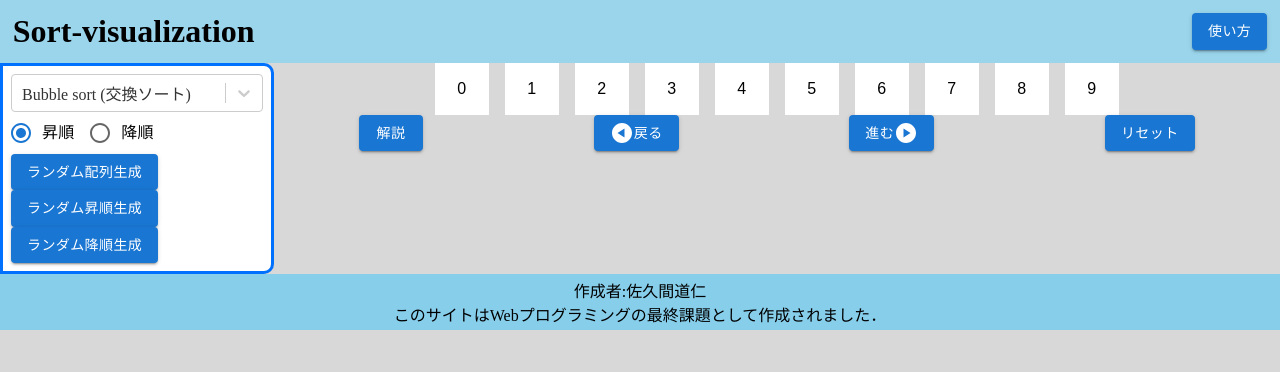
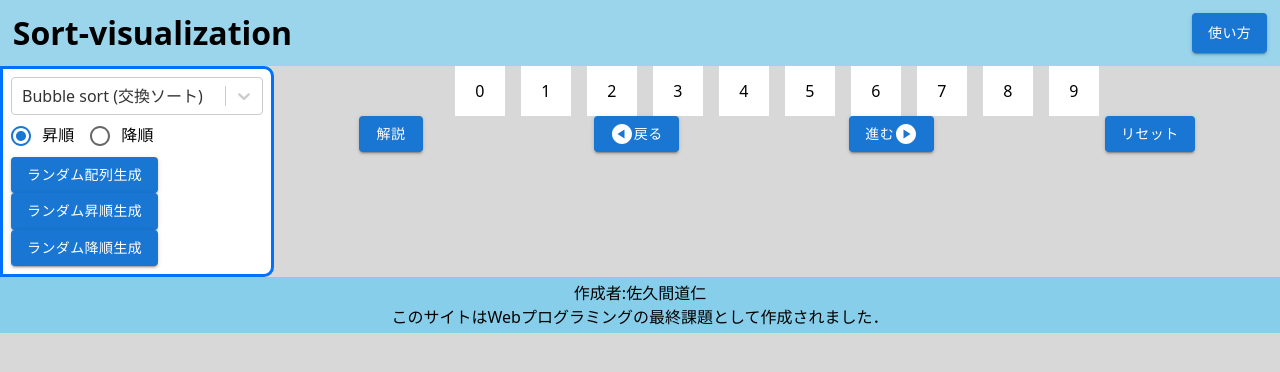
Before and after one commit to mitchi-0719/sort-visualization, a React (Vite) app: page / in a window 1280 px wide. Shown: the top 372 px of the page. Built offline with nearby package versions, Linux system fonts and the light colour scheme.

Commit message:
resetの追加と不要なcssの削除

```diff
--- a/src/components/Footer.jsx
+++ b/src/components/Footer.jsx
@@ -1,10 +1,19 @@
-import style from "../styles/Footer.module.css";
+import { Box } from "@mui/material";
 
 export const Footer = () => {
   return (
-    <footer className={style.footer}>
+    <Box
+      display="flex"
+      flexDirection="column"
+      justifyContent="center"
+      textAlign="center"
+      bgcolor="skyblue"
+      padding="4px 0"
+      width="100%"
+      flexShrink="0"
+    >
       <p>作成者:佐久間道仁</p>
       <p>このサイトはWebプログラミングの最終課題として作成されました．</p>
-    </footer>
+    </Box>
   );
 };
--- a/src/components/Header.jsx
+++ b/src/components/Header.jsx
@@ -1,11 +1,15 @@
-import { Button } from "@mui/material";
-import styles from "../styles/Header.module.css"
+import { Box, Button } from "@mui/material";
 
 export const Header = () => {
   return (
-    <header className={styles.header}>
-      <h1>Sort-visualization</h1>
+    <Box
+      display="flex"
+      justifyContent="space-between"
+      p="1%"
+      bgcolor="rgb(154, 213, 236)"
+    >
+      <h1 style={{margin: 0}}>Sort-visualization</h1>
       <Button variant="contained">使い方</Button>
-    </header>
+    </Box>
   );
-}
+};
--- a/src/components/sort/SortButton.jsx
+++ b/src/components/sort/SortButton.jsx
@@ -1,13 +1,12 @@
 import { Box, Button } from "@mui/material";
 import { PlayCircle } from "@mui/icons-material/";
-import styles from "../../styles/ButtonArea.module.css";
 
 export const ButtonArea = () => {
   return (
-    <Box className={styles.container}>
+    <Box display="flex" justifyContent="space-around">
       <Button variant="contained">解説</Button>
       <Button variant="contained">
-        <PlayCircle className={styles.reverse} />
+        <PlayCircle sx={{transform: "scale(-1, 1)"}}/>
         戻る
       </Button>
       <Button variant="contained">
--- a/src/main.jsx
+++ b/src/main.jsx
@@ -1,5 +1,6 @@
 import { createRoot } from "react-dom/client";
 import App from "./App";
+import "./styles/Reset.css"
 import "./styles/global.css"
 
 createRoot(document.querySelector("#content")).render(<App />);
--- a/src/styles/ArraySetting.module.css
+++ /dev/null
@@ -1,25 +0,0 @@
-@charset "utf-8";
-
-.buttons {
-  display: flex;
-  flex-direction: column;
-  justify-content: space-around;
-  padding: 64px 0;
-}
-
-.buttons * {
-  margin: 0.5rem;
-}
-
-.inputArea {
-
-}
-
-.inputLabel {
-  display: flex;
-  flex-direction: column;
-}
-
-.input {
-
-}
--- a/src/styles/ButtonArea.module.css
+++ /dev/null
@@ -1,10 +0,0 @@
-@charset "UTF-8";
-
-.container {
-  display: flex;
-  justify-content: space-around;
-}
-
-.reverse {
-  transform: scale(-1, 1);
-}
--- a/src/styles/Footer.module.css
+++ /dev/null
@@ -1,16 +0,0 @@
-@charset "utf-8";
-
-.footer {
-  display: flex;
-  flex-direction: column;
-  justify-content: center;
-  text-align: center;
-  background-color: skyblue;
-  padding: 4px 0;
-  width: 100%;
-  flex-shrink: 0;
-}
-
-.footer p {
-  margin: 0;
-}
--- a/src/styles/Setting.module.css
+++ /dev/null
@@ -1,22 +0,0 @@
-@charset "utf-8";
-
-.container {
-  width: 70%;
-}
-
-.settingArea {
-  display: flex;
-  background-color: white;
-  justify-content: space-between;
-  padding: 4px;
-}
-
-.settingArea > *{
-  margin: 0 5px;
-}
-
-.btn {
-  height: 36.5px;
-  width: 100%;
-  margin: 0 16px;
-}
--- a/src/styles/header.module.css
+++ /dev/null
@@ -1,12 +0,0 @@
-@charset "utf-8";
-
-.header {
-  display: flex;
-  padding: 1%;
-  background-color: rgb(154, 213, 236);
-  justify-content: space-between;
-}
-
-.header h1 {
-  margin: 0;
-}
```
Also changed, not shown: src/styles/App.module.css (deleted, +0 -9 lines), src/styles/Reset.css (added, +1 -0 lines), src/styles/SortSetting.module.css (deleted, +0 -7 lines).
